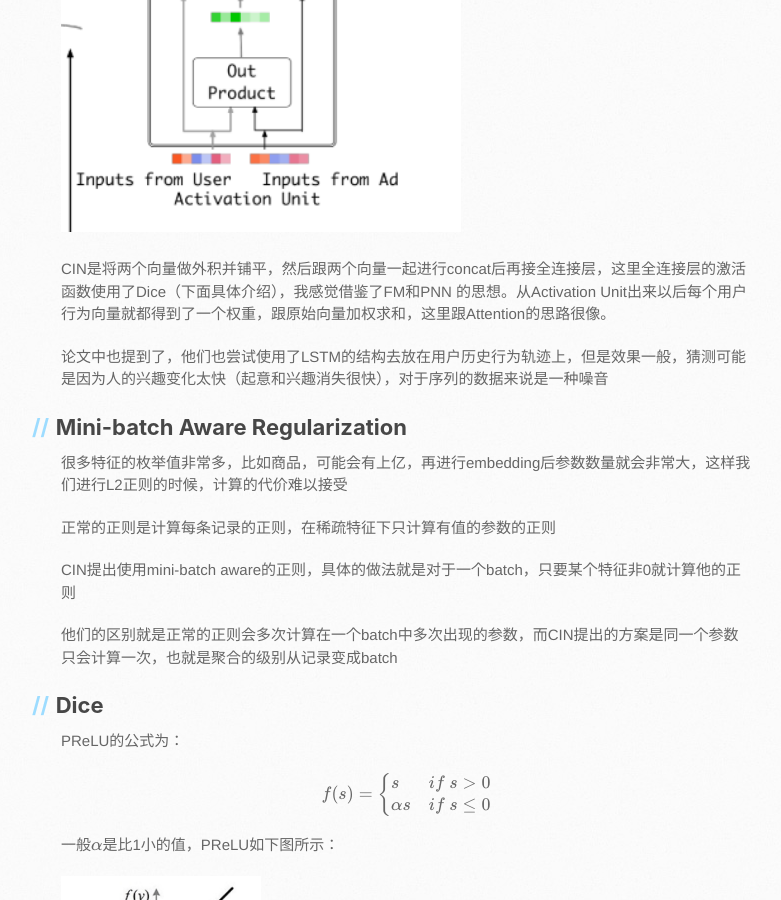
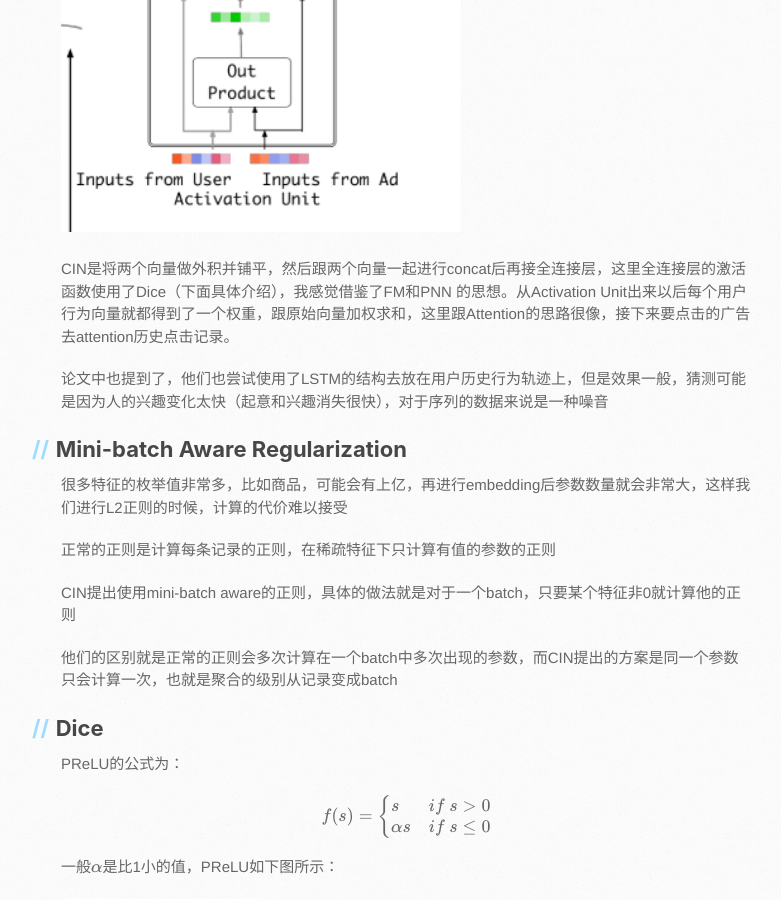
Before and after one commit to hahadsg/hahadsg.github.io, a Jekyll site: the page built from ComputationalAdvertising/CTR/DIN.md, in a window 1280 px wide and 900 px high, scrolled down 1724 px. Shown: the whole window, without its empty margins (109-890 px from the left). Built offline with Jekyll 4.4.1, drawn with Linux system fonts in a browser that asks for light colours; our own code applies the rules of GitHub Pages for plain Markdown files; formulas are drawn with MathJax 3; the repository's description, which GitHub fills in, is left out.

Commit message:
update CA/CTR/DIN

```diff
--- a/ComputationalAdvertising/CTR/DIN.md
+++ b/ComputationalAdvertising/CTR/DIN.md
@@ -34,7 +34,7 @@ DIN (Deep Interest Network)是阿里应用于电商的点击率预估算法，
 
 
 CIN是将两个向量做外积并铺平，然后跟两个向量一起进行concat后再接全连接层，这里全连接层的激活函数使用了Dice（下面具体介绍），我感觉借鉴了FM和PNN
-的思想。从Activation Unit出来以后每个用户行为向量就都得到了一个权重，跟原始向量加权求和，这里跟Attention的思路很像。
+的思想。从Activation Unit出来以后每个用户行为向量就都得到了一个权重，跟原始向量加权求和，这里跟Attention的思路很像，接下来要点击的广告去attention历史点击记录。
 
 论文中也提到了，他们也尝试使用了LSTM的结构去放在用户历史行为轨迹上，但是效果一般，猜测可能是因为人的兴趣变化太快（起意和兴趣消失很快），对于序列的数据来说是一种噪音
 
```
Also changed, not shown: other parts of ComputationalAdvertising/CTR/DIN.md (+1 -1 lines).
